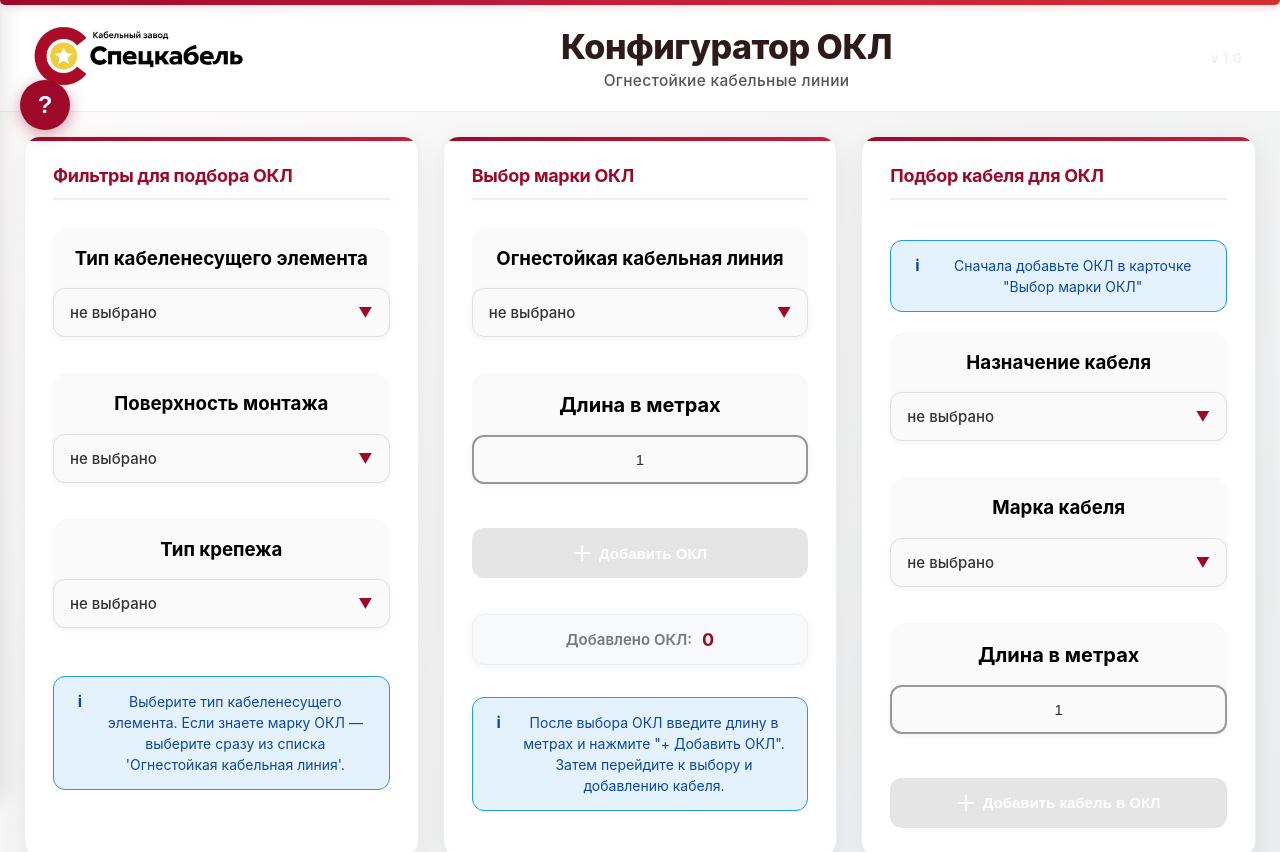
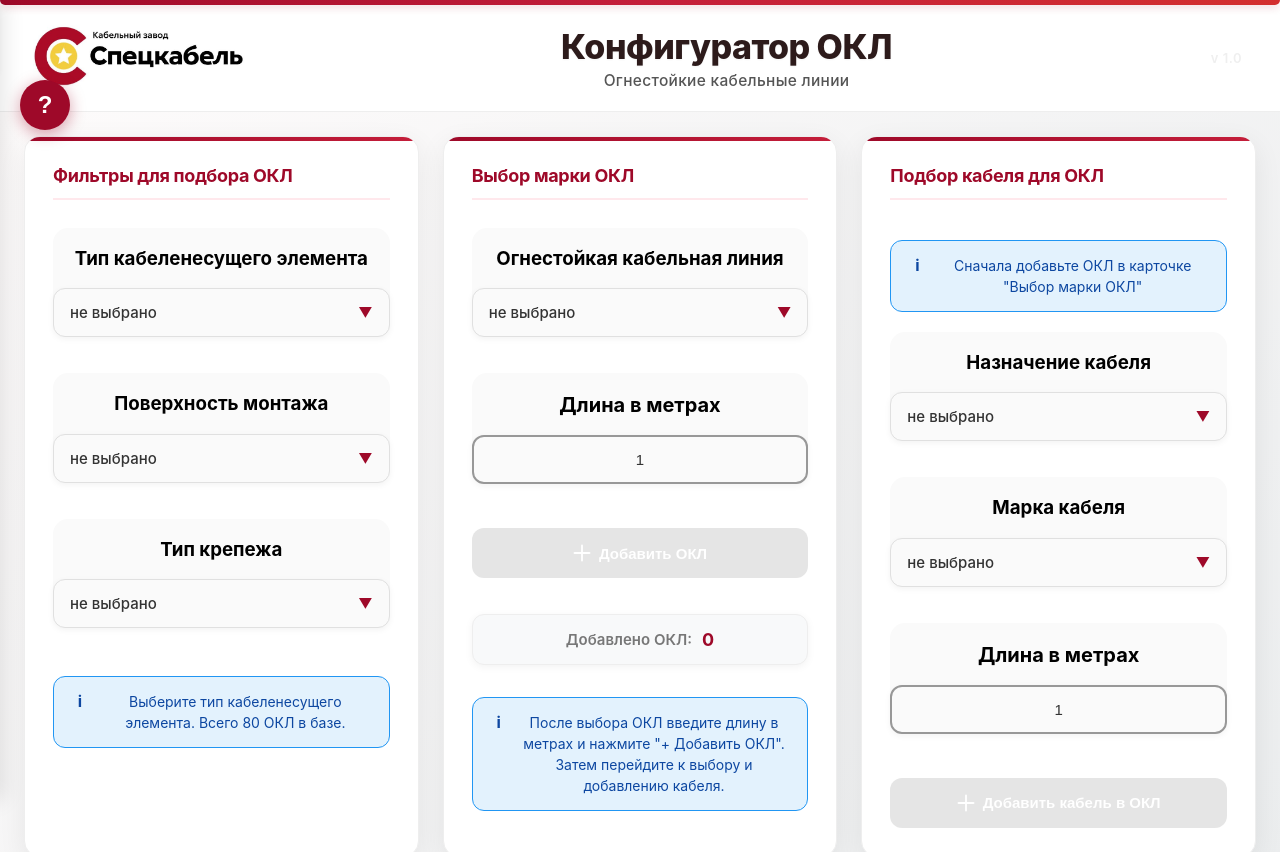
Before and after one commit to Krasavushkin/konfigurator_okl, a React (Create React App) app: page / in a window 1280 px wide. Shown: the top 852 px of the page. Built offline with nearby package versions, Linux system fonts and the light colour scheme; what @react-pdf/renderer would draw is missing.

Commit message:
1. Added an OKL counter and new logic for filtered OKL.

```diff
--- a/src/konfigurator_okl/Konfigurator2.tsx
+++ b/src/konfigurator_okl/Konfigurator2.tsx
@@ -84,40 +84,69 @@ export const Konfigurator2 = () => {
 
 //1.получение доступной поверхности для выбора ОКЛ из БД
     const availableSurfaces = useMemo(() => {
-        if (!selectedSuspension) return [];
-        const oklWithSuspension = OKL_DB.filter(okl =>
-            okl.compatibleSuspensions.includes(selectedSuspension)
+        if (!selectedSuspension) return SURFACES; // Показываем все, если подвесная система не выбрана
+
+        // Получаем поверхности, совместимые с выбранной подвесной системой
+        const surfacesForSuspension = new Set<string>();
+
+        allOKL.forEach(okl => {
+            if (okl.compatibleSuspensions.includes(selectedSuspension)) {
+                okl.compatibleSurfaces.forEach(surface => {
+                    surfacesForSuspension.add(surface);
+                });
+            }
+        });
+
+        return SURFACES.filter(surface =>
+            surfacesForSuspension.has(surface.id)
         );
-        const surfacesFromOKL = new Set(
-            oklWithSuspension.flatMap(okl => okl.compatibleSurfaces)
-        );
-        return SURFACES.filter(surface => surfacesFromOKL.has(surface.id));
-    }, [selectedSuspension]);
+    }, [selectedSuspension, allOKL]);
 
 //2. выбор доступных креплений
-    const availableFittings = useMemo(
-        () => selectedSuspension && selectedSurface ?
-            FITTINGS.filter((f) =>
-                SUSPENSIONS.find(
-                    (s) => s.id === selectedSuspension
-                )?.defaultFittings[selectedSurface]?.includes(f.id)
-            )
-            : FITTINGS,
-        [selectedSuspension, selectedSurface]
-    );
+    const availableFittings = useMemo(() => {
+        if (!selectedSuspension || !selectedSurface) return FITTINGS;
+
+        const suspension = SUSPENSIONS.find(s => s.id === selectedSuspension);
+        const fittingIds = suspension?.defaultFittings[selectedSurface] || [];
+
+        return FITTINGS.filter(fitting =>
+            fittingIds.includes(fitting.id)
+        );
+    }, [selectedSuspension, selectedSurface]);
 
 //3. Выбор доступой ОКЛ
-    const availableOKL = useMemo(
-        () =>
-            selectedSuspension && selectedSurface
-                ? allOKL.filter(
-                    (o) =>
-                        o.compatibleSuspensions.includes(selectedSuspension) &&
-                        o.compatibleSurfaces.includes(selectedSurface)
-                )
-                : allOKL,
-        [selectedSuspension, selectedSurface, allOKL]
-    );
+    //3. Выбор доступных ОКЛ (простая последовательная фильтрация)
+    const availableOKL = useMemo(() => {
+        let filtered = allOKL;
+
+        // Фильтр 1: по подвесной системе
+        if (selectedSuspension) {
+            filtered = filtered.filter(o =>
+                o.compatibleSuspensions.includes(selectedSuspension)
+            );
+        }
+
+        // Фильтр 2: по поверхности (после подвесной системы)
+        if (selectedSurface) {
+            filtered = filtered.filter(o =>
+                o.compatibleSurfaces.includes(selectedSurface)
+            );
+        }
+
+        // Фильтр 3: по креплению (опционально, если есть связь с ОКЛ)
+        if (selectedFitting && selectedSuspension && selectedSurface) {
+            // Проверяем, что выбранное крепление совместимо с выбранной комбинацией
+            const suspension = SUSPENSIONS.find(s => s.id === selectedSuspension);
+            const fittingsForSurface = suspension?.defaultFittings[selectedSurface] || [];
+
+            if (!fittingsForSurface.includes(selectedFitting)) {
+                // Если крепление не совместимо, очищаем список
+                filtered = [];
+            }
+        }
+
+        return filtered;
+    }, [selectedSuspension, selectedSurface, selectedFitting, allOKL]);
 
 //... Выбор доступных типов кабелей
     const availableCableAppointments = useMemo(() => {
@@ -403,17 +432,17 @@ export const Konfigurator2 = () => {
                             disabled={!selectedSurface}
                         />
 
-                        {!selectedOKL  && oklList.length === 0 && (
+                        {!selectedOKL && oklList.length === 0 && (
                             <StatusHint
                                 type={selectedSuspension && selectedSurface && selectedFitting ? 'success' : 'info'}
                             >
                                 {selectedSuspension && selectedSurface && selectedFitting
-                                    ? "Все фильтры выбраны! Теперь выберите ОКЛ в поле 'Огнестойкая кабельная линия'."
+                                    ? `Все фильтры выбраны! Найдено ${availableOKL.length} ОКЛ. Теперь выберите ОКЛ в поле 'Огнестойкая кабельная линия'.`
                                     : !selectedSuspension
-                                        ? "Выберите тип кабеленесущего элемента. Если знаете марку ОКЛ — выберите сразу из списка 'Огнестойкая кабельная линия'."
+                                        ? `Выберите тип кабеленесущего элемента. Всего ${allOKL.length} ОКЛ в базе.`
                                         : !selectedSurface
-                                            ? "Выберите поверхность монтажа"
-                                            : "Выберите тип крепежа"
+                                            ? `Выберите поверхность монтажа. Доступно ${availableOKL.length} ОКЛ.`
+                                            : `Выберите тип крепежа. Доступно ${availableOKL.length} ОКЛ.`
                                 }
                             </StatusHint>
                         )}
```
